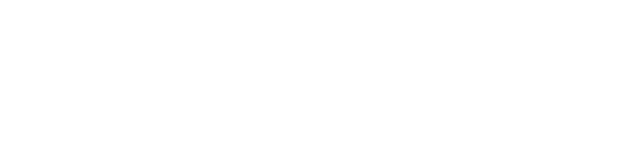
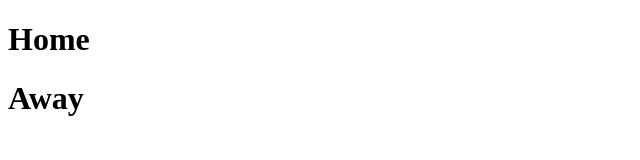
Before and after one commit to tylenolcold/scoreboard, a website: page index.html in a window 1280 px wide. Shown: the whole page, without its empty margins (0-640 px from the left). Drawn offline with Linux system fonts and the light colour scheme.

Commit message:
My Second Commit
2ed time

```diff
--- a/index.html
+++ b/index.html
@@ -1,6 +1,10 @@
+<!DOCTYPE html>
 <html>
-    <head></head>
-    <body>
-
-    </body>
+  <head>
+    <title>My Page</title>
+  </head>
+  <body>
+    <h1>Home</h1>
+    <h1>Away</h1>
+  </body>
 </html>
--- a/package.json
+++ b/package.json
@@ -1,6 +1,6 @@
 {
-  "name": "Scrim-s0272kd",
-  "description": "https://scrimba.com/fullstack-path-c0fullstack/~05l",
+  "name": "Scrim-s01tsff",
+  "description": "https://scrimba.com/fullstack-path-c0fullstack/~05m",
   "scripts": {
     "start": "vite",
     "dev": "vite",
```
